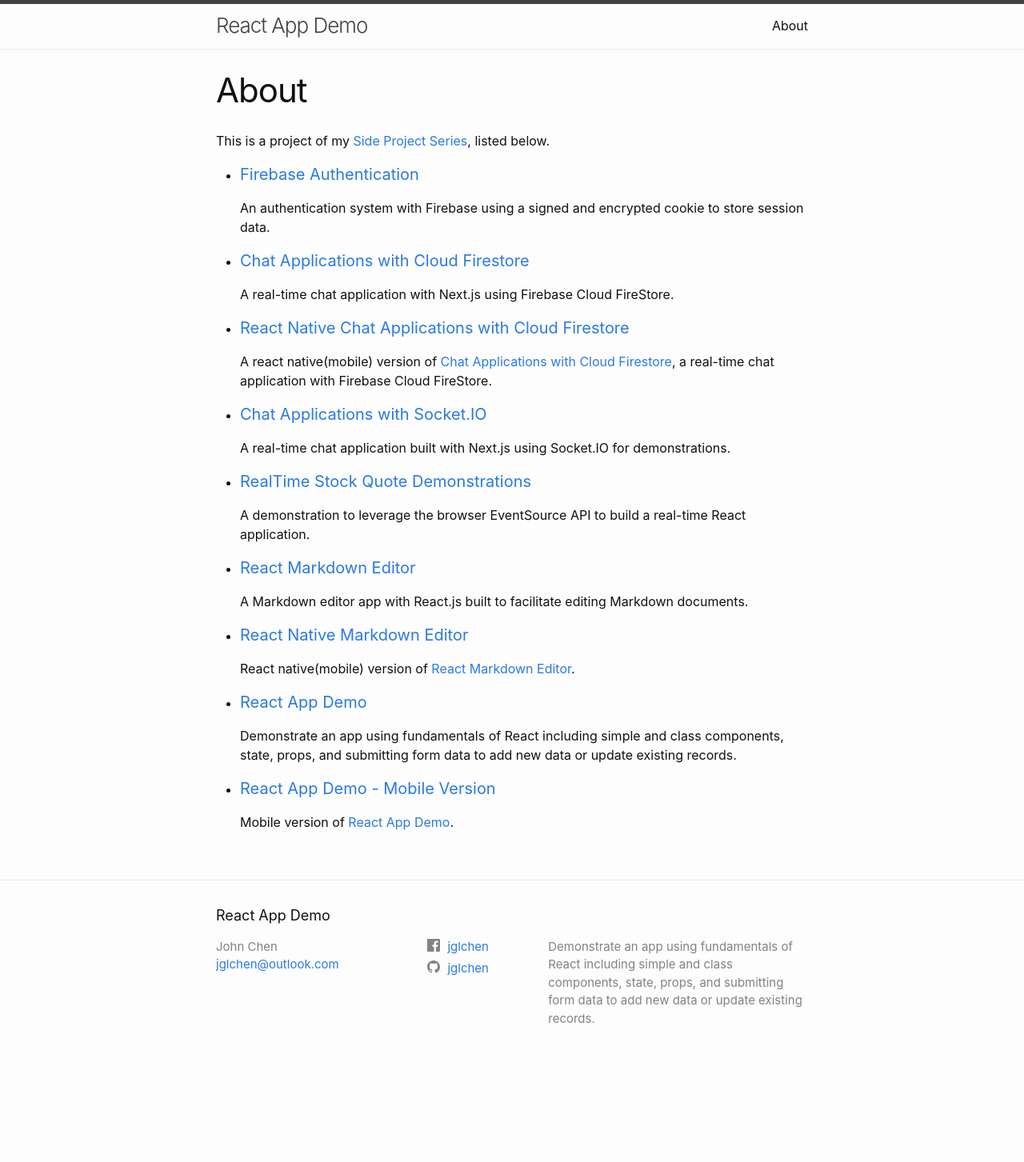
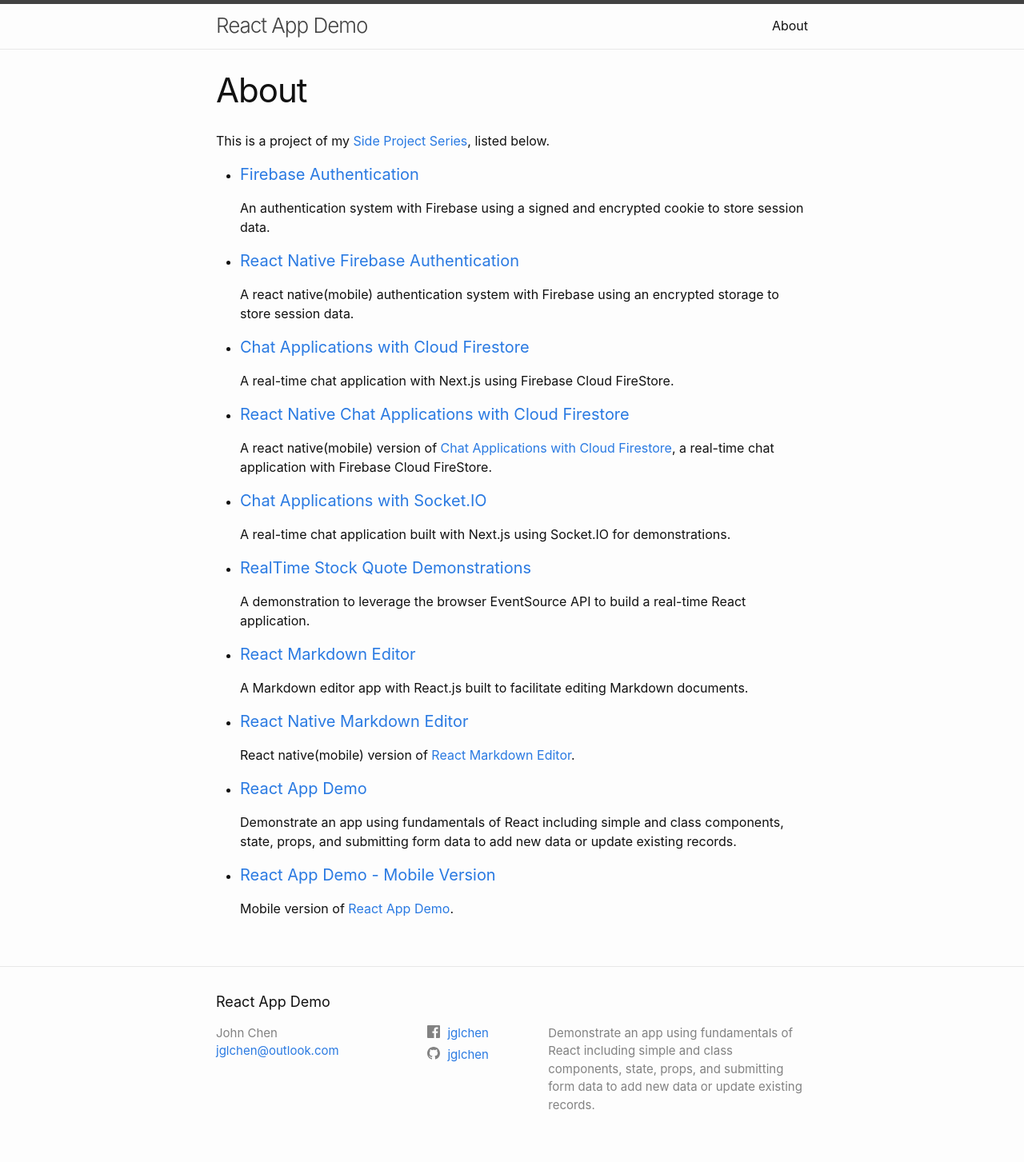
Before and after one commit to jglchen/react-app-demo, a Jekyll site: the page built from about.md, in a window 1280 px wide. Shown: the whole page at 80% size. Built offline with Jekyll 4.4.1, drawn with Linux system fonts in a browser that asks for light colours; before the commit the page ends 1345 px from its top, so only the background shows below that.

Commit message:
Update about.md

```diff
--- a/about.md
+++ b/about.md
@@ -8,6 +8,9 @@
 
 - #### [Firebase Authentication](https://jglchen.github.io/firebase-auth/)
     An authentication system with Firebase using a signed and encrypted cookie to store session data.
+
+- #### [React Native Firebase Authentication](https://jglchen.github.io/react-native-firebase-auth/)
+    A react native(mobile) authentication system with Firebase using an encrypted storage to store session data.
 
 - #### [Chat Applications with Cloud Firestore](https://jglchen.github.io/firestore-realtime-chat/)
     A real-time chat application with Next.js using Firebase Cloud FireStore.
```
